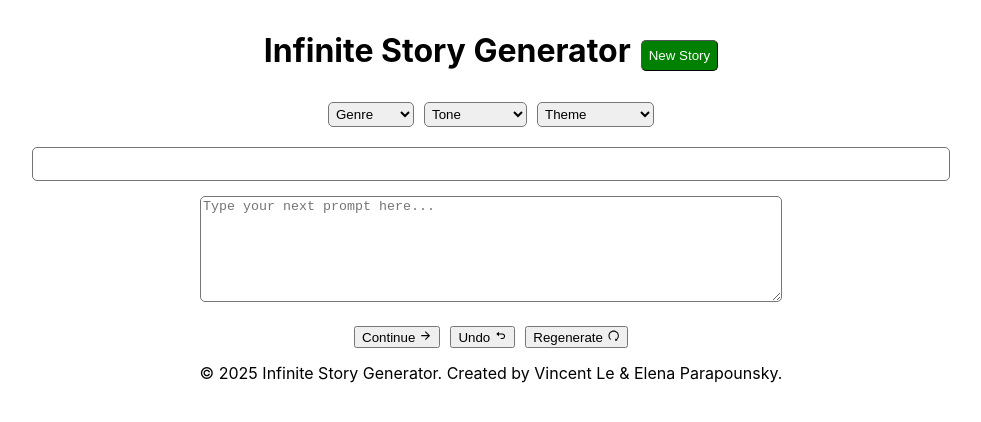
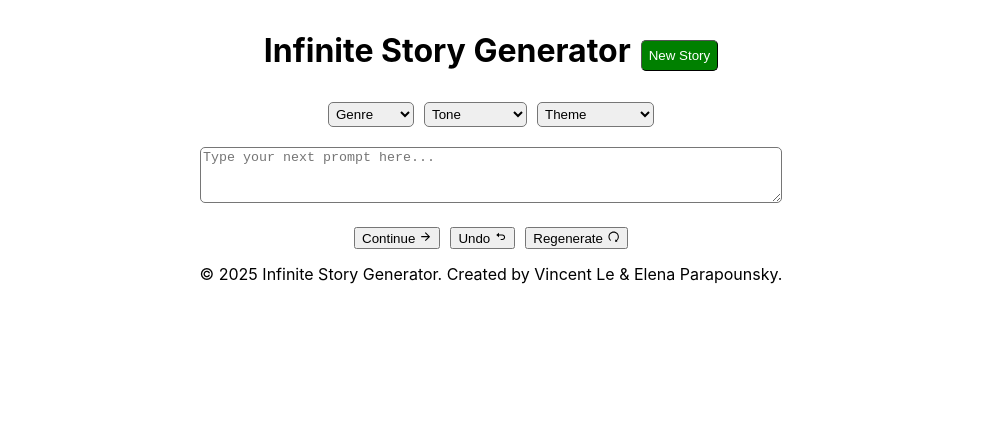
Before and after one commit to eparapounsky/infinite-story, a React (Create React App) app in the folder frontend/: page / in a window 1280 px wide. Shown: the top 422 px of the page, without its empty margins (149-1130 px from the left). Built offline with nearby package versions, Linux system fonts and the light colour scheme.

Commit message:
conditonally use rules for story

```diff
--- a/frontend/src/App.css
+++ b/frontend/src/App.css
@@ -33,7 +33,7 @@
 
 textarea {
   width: 45%;
-  height: 100px;
+  height: 50px;
   border-radius: 5px;
   resize: vertical;
 }
@@ -45,7 +45,8 @@ textarea {
   width: 45%;
 }
 
-.story {
+/* use rules only when story container is not empty */
+#story:not(:empty) {
   display: flex;
   justify-content: center;
   margin: auto;
@@ -56,9 +57,13 @@ textarea {
   padding-left: 10px;
   padding-right: 10px;
   border-style: solid;
-  border-color: rgb(116, 115, 115);
+  border-color: rgb(115, 115, 115);
   border-radius: 5px;
   border-width: 1px;
+}
+
+.ellipsis {
+  font-size: 1.4rem;
 }
 
 .buttons {
```
